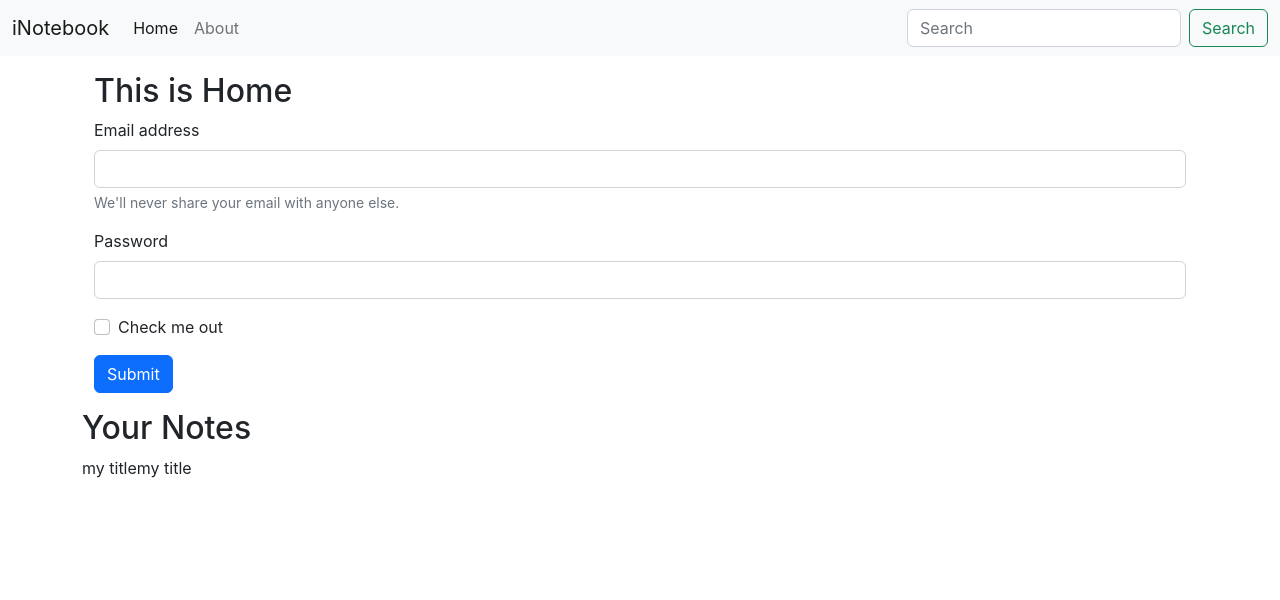
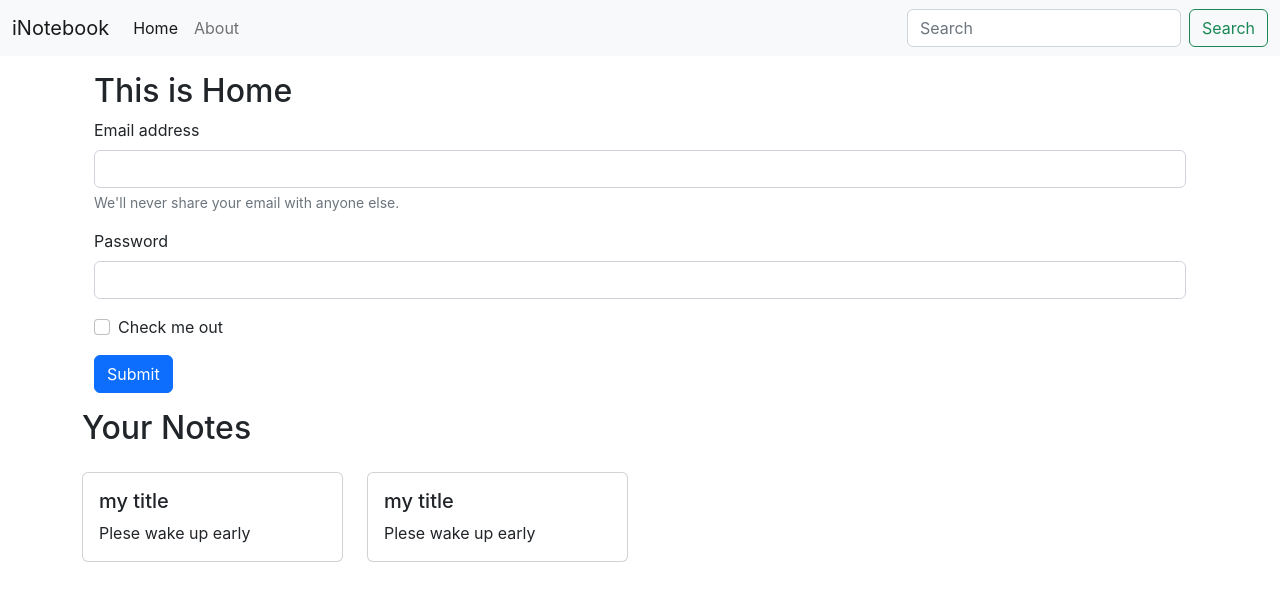
Before and after one commit to ankurrawat043/iNotebook, a React (Create React App) app: page / in a window 1280 px wide. Shown: the top 600 px of the page. Built offline with nearby package versions, Linux system fonts and the light colour scheme.

Commit message:
lecture 61

```diff
--- a/src/components/Home.js
+++ b/src/components/Home.js
@@ -1,14 +1,10 @@
 import React from 'react';
-import { useContext } from 'react';
-import noteContext from '../context/notes/noteContext';
+import Notes from './Notes';
+
 
 export default function Home() {
 
-  const context = useContext(noteContext);
-  const {notes, setNotes} = context;
-
-
-  return (
+   return (
     <div>
     <div className='container my-3'>
      <h2>This is Home</h2>
@@ -29,10 +25,7 @@
   <button type="submit" className="btn btn-primary">Submit</button>
 </form>
 </div>
-     <h2>Your Notes</h2>
-     {notes.map((note) => {
-      return note.title
-     })}
+    <Notes/>
     </div>
   )
 }
--- /dev/null
+++ b/src/components/NoteItem.js
@@ -0,0 +1,16 @@
+import React from "react";
+
+export default function NoteItem(props) {
+  const { note } = props;
+
+  return (
+    <div className="col-md-3">
+      <div class="card my-3">
+        <div class="card-body">
+          <h5 class="card-title">{note.title}</h5>
+          <p class="card-text">{note.description}</p>
+        </div>
+      </div>
+    </div>
+  );
+}
--- /dev/null
+++ b/src/components/Notes.js
@@ -0,0 +1,20 @@
+import React from 'react';
+import { useContext } from 'react';
+import noteContext from '../context/notes/noteContext';
+import NoteItem from './NoteItem';
+
+export default function Notes() {
+
+    const context = useContext(noteContext);
+    const {notes, setNotes} = context;
+
+
+  return (
+    <div className='row my-3'>
+       <h2>Your Notes</h2>
+     {notes.map((note) => {
+      return <NoteItem note={note} />
+     })}
+    </div>
+  )
+}
```
